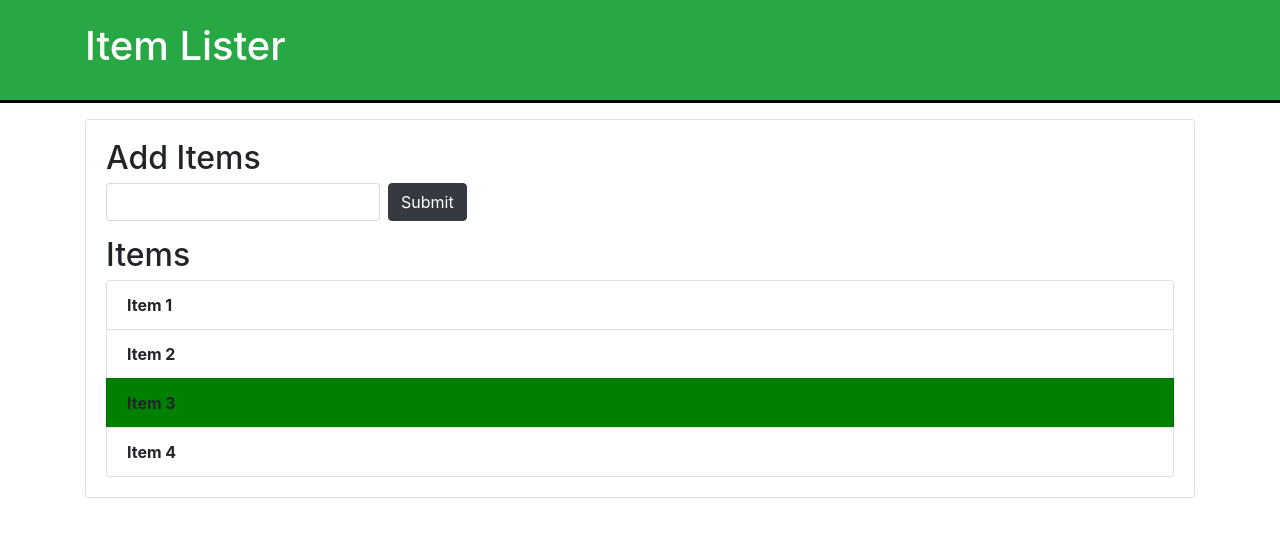
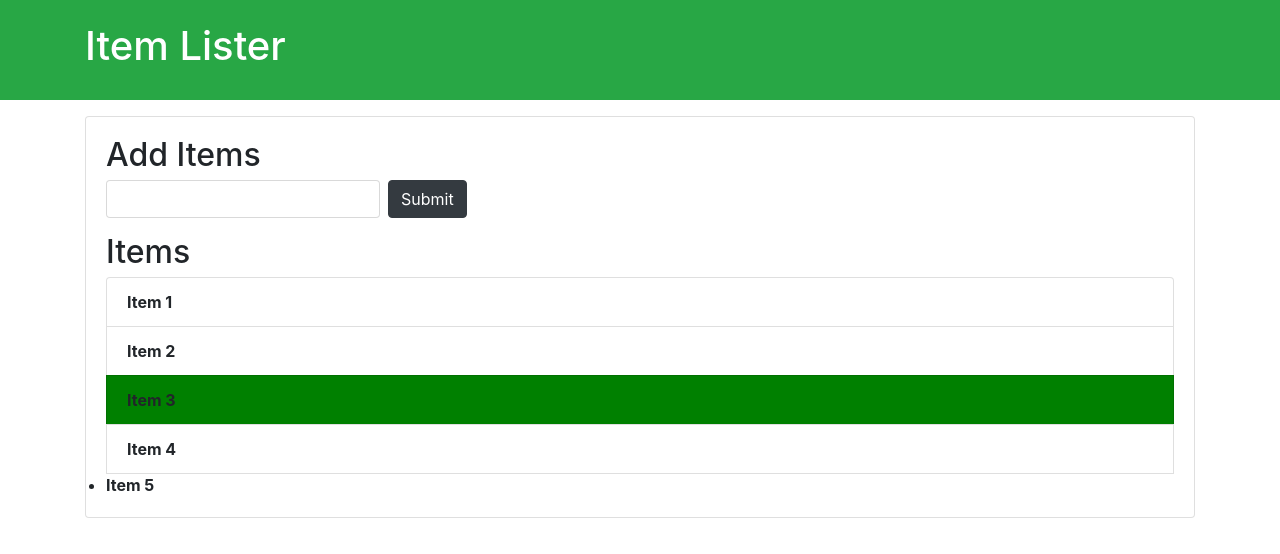
Before and after one commit to arundhati-shreya/Dom-manipulation2, a plain HTML site: page index.html in a window 1280 px wide. Drawn offline with nearby package versions, Linux system fonts and the light colour scheme.

Commit message:
Dom manipulation-3

```diff
--- a/index.html
+++ b/index.html
@@ -27,6 +27,7 @@
       <li class="list-group-item">Item 2</li>
       <li class="list-group-item">Item 3</li>
       <li class="list-group-item">Item 4</li>
+      <li>Item 5</li>
     </ul>
    </div>
   </div>
--- a/index.js
+++ b/index.js
@@ -3,8 +3,8 @@
 // console.log(document.URL);
 
 // Ques No 2-Manipulate the title of the page
-console.log(document.title);
-document.title=123;
+// console.log(document.title);
+// document.title=123;
 
 // console.log(document.doctype);
 // console.log(document.head);
@@ -20,7 +20,7 @@ document.title=123;
 
 // console.log(document.getElementById('header-title'));
 // var headerTitle = document.getElementById('header-title');
-var header = document.getElementById('main-header');
+// var header = document.getElementById('main-header');
 // console.log(headerTitle);
 // headerTitle.textContent='Hello';
 // headerTitle.innerText='Goodbye';
@@ -28,13 +28,13 @@ var header = document.getElementById('main-header');
 // headerTitle.innerHTML='<h3>Hello</h3>';
 
 // QUES NO-3 Make the title have a black border
-header.style.borderBottom ='solid 3px #000';
+// header.style.borderBottom ='solid 3px #000';
 
 // ELEMENTS BY CLASSNAME
 
-var items=document.getElementsByClassName('list-group-item');
+// var items=document.getElementsByClassName('list-group-item');
 // console.log(items);
-console.log(items[1]);
+// console.log(items[1]);
 // items[1].textContent = 'Hello 2';
 
 // FOR making 1 item bold and change its backgroundcolor
@@ -54,7 +54,42 @@ console.log(items[1]);
 // Make the 3 rd element in the list have green background color
 // Make all the elements in the list have bold color font
 
-items[2].style.backgroundColor='green';
+// items[2].style.backgroundColor='green';
+// for(var i=0;i<items.length;i++){
+//     items[i].style.fontWeight = 'bold';
+// }
+
+// //Get Elements by TagName
+// var li=document.getElementsByTagName('li');
+// console.log(li);
+// console.log(li[1]);
+// li[1].textContent ='Hello 2';
+// li[1].style.fontWeight='bold';
+// li[1].style.backgroundColor='yellow';
+
+// // items.style.backgroundColor='#f4f4f4';
+
+// for(var i=0;i<li.length;i++){
+//     li[i].style.backgroundColor='#f4f4f4';
+// }
+
+// Assignment-4 Add a new li element without the same class Name
+// editing it with getelementsbyclassname
+var items = document.getElementsByClassName('list-group-item');
+console.log(items);
+console.log(items[2]);
+items[2].style.backgroundColor = 'green';
+
 for(var i=0;i<items.length;i++){
     items[i].style.fontWeight = 'bold';
 }
+
+// editing it with getelementbytagname
+var li = document.getElementsByTagName('li');
+console.log(li);
+console.log(li[2]);
+li[2].style.backgroundColor = 'green';
+
+for(var i=0;i<li.length;i++){
+    li[i].style.fontWeight = 'bold';
+}
```
